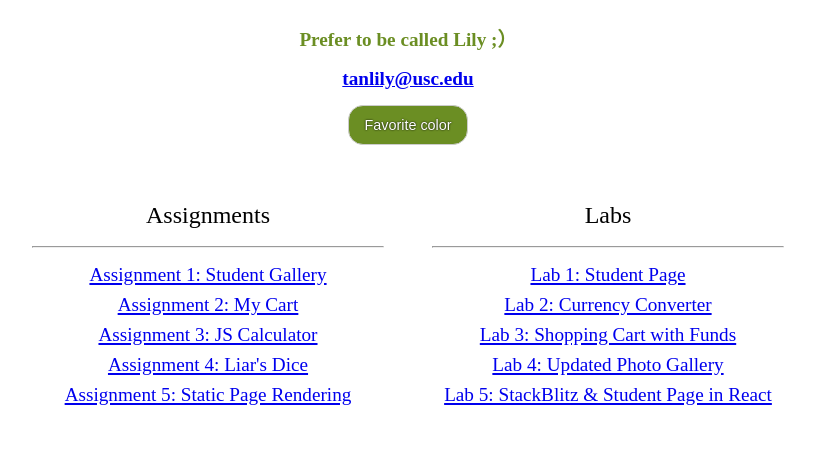
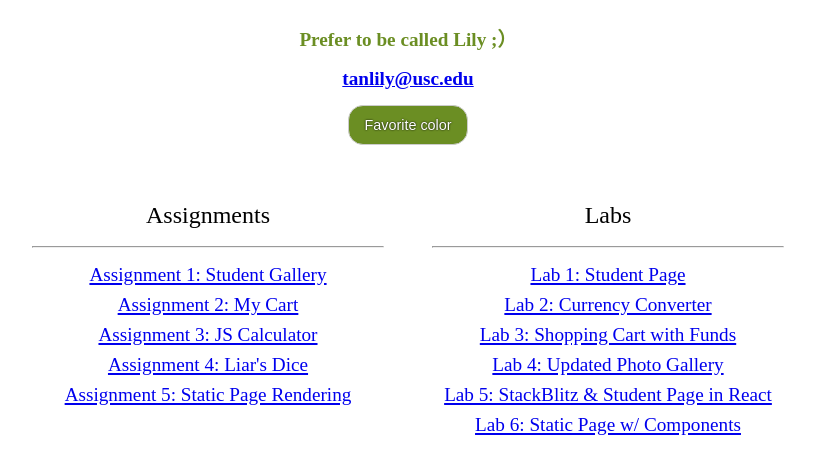
Before and after one commit to uscwebdev/itp301-submissions-tanlily, a plain HTML site: page index.html in a window 1280 px wide. Shown: the part 77-550 px from the top of the page, without its empty margins (232-1047 px from the left). Drawn offline with Linux system fonts and the light colour scheme.

Commit message:
lab_06 submission

```diff
--- a/index.html
+++ b/index.html
@@ -103,6 +103,8 @@
                 <br>
                 <a href="https://stackblitz.com/edit/react-ezjnms?file=src%2Findex.js"><p1>Lab 5: StackBlitz & Student Page in React</p1></a>
                 <br>
+                <a href="https://stackblitz.com/edit/react-c1mpxm?file=src%2Findex.js"><p1>Lab 6: Static Page w/ Components</p1></a>
+                <br>
             </div>
           </div>
 
```
Also changed, not shown: 1 other file.
